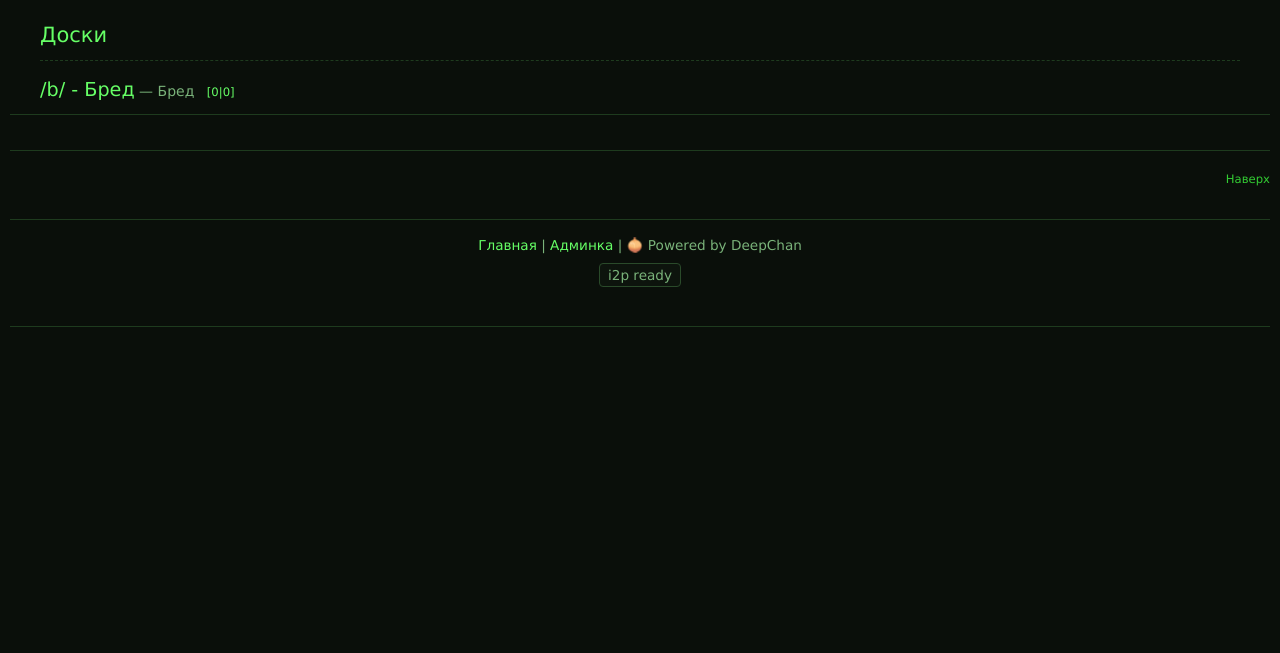
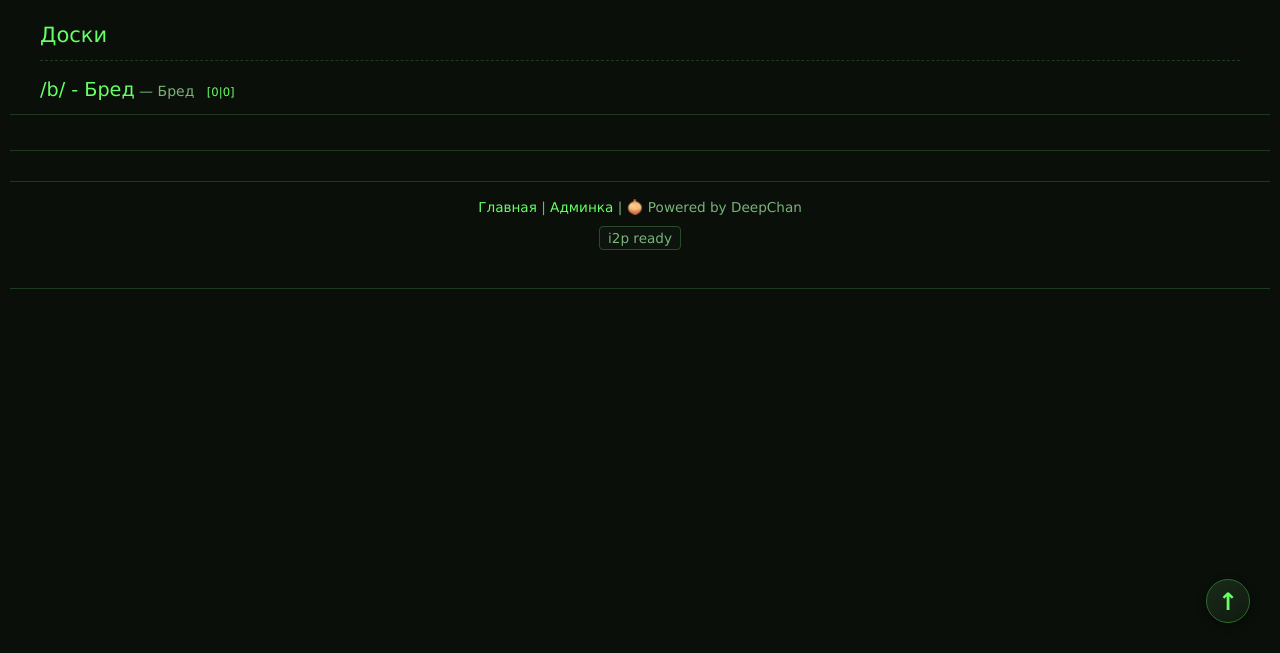
Before and after one commit to yogannnn/deepchan, a Flask app: page / in a window 1280 px wide. Shown: the part 147-800 px from the top of the page. Run offline with Flask 3, Linux system fonts and the light colour scheme; data comes from the database, SQL or seed files in the repository; data that the repository does not hold is empty; parts of the project's set-up code (start-up, migrations or seed data) failed here and were passed over.

Commit message:
feat: replace 'top' link with floating scroll button (CSS only)

```diff
--- a/static/style.css
+++ b/static/style.css
@@ -949,3 +949,31 @@ body::before {
     transform: scale(1.03);
     transition: transform 0.15s ease;
 }
+
+/* Плавающая кнопка "Наверх" */
+.scroll-to-top {
+    position: fixed;
+    bottom: 30px;
+    right: 30px;
+    width: 44px;
+    height: 44px;
+    border-radius: 50%;
+    background: linear-gradient(145deg, #1a2a1a 0%, #0f1a0f 100%);
+    border: 1px solid #2a6e2a;
+    color: #66ff66;
+    text-align: center;
+    line-height: 44px;
+    font-size: 24px;
+    font-weight: bold;
+    text-decoration: none;
+    z-index: 999;
+    box-shadow: 0 2px 8px rgba(0,0,0,0.5);
+    transition: all 0.2s ease;
+}
+.scroll-to-top:hover {
+    background: linear-gradient(145deg, #2a4a2a 0%, #1a2a1a 100%);
+    border-color: #33cc33;
+    box-shadow: 0 4px 12px rgba(0,255,0,0.2);
+    transform: translateY(-2px);
+    text-decoration: none;
+}
--- a/templates/base.html
+++ b/templates/base.html
@@ -36,6 +36,7 @@
     {% endif %}
 </head>
 <body>
+<a id="top"></a>
     {% if config.DEPLOY_MODE == 'development' %}<div style="position: fixed; top: 0; left: 0; width: 100%; height: 100%; border: 5px solid #ff0000; pointer-events: none; z-index: 9999;"></div>{% endif %}
     {% if config.HEADER_HTML %}{{ config.HEADER_HTML | safe }}{% endif %}
     <div id="js-warning" style="background: #aa0000; color: white; padding: 8px; text-align: center; font-weight: bold; border-bottom: 2px solid #ff4444; display: none;">
@@ -61,7 +62,7 @@
     </main>
     <footer>
         <hr>
-        <small><a href="#top">{{ t("footer.top") }}</a></small>
+        <a href="#top" class="scroll-to-top" title="Наверх">&uarr;</a>
 
 {% if footer_widgets %}
     {% for widget in footer_widgets %}
```
